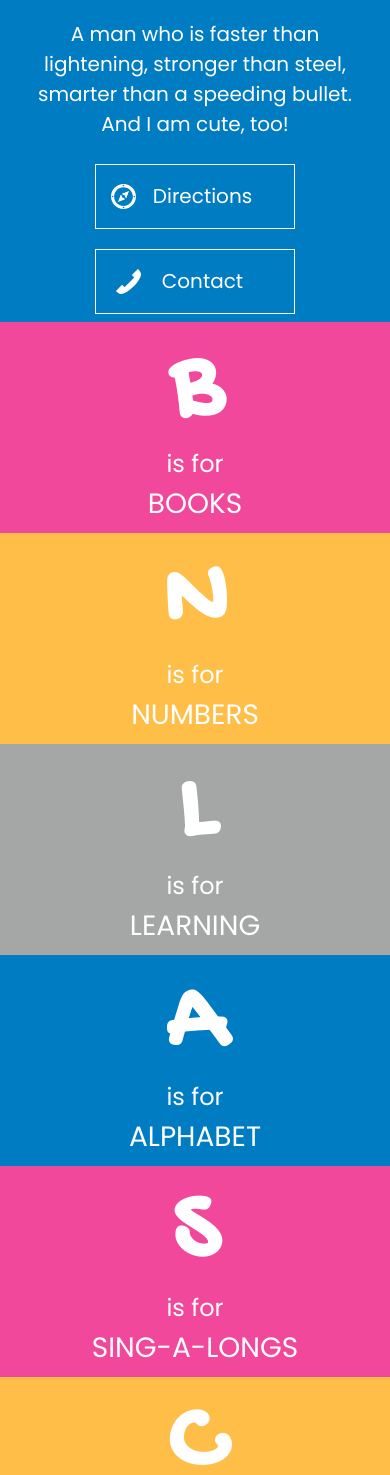
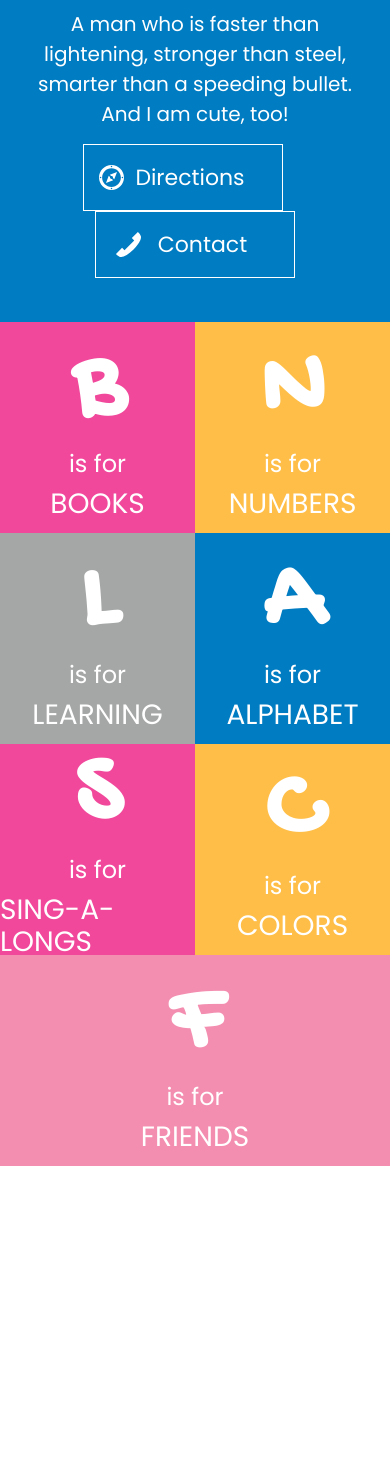
Before and after one commit to christielynam/cml-comp-challenge-1, a plain HTML site: page index.html in a window 390 px wide. Shown: the part 522-1997 px from the top of the page. After the commit the page ends 1688 px from the top, so only its background shows below. Drawn offline with Linux system fonts and the light colour scheme.

Commit message:
change media queries

```diff
--- a/styles.css
+++ b/styles.css
@@ -22,7 +22,6 @@ header {
   display: flex;
   flex-direction: column;
   justify-content: space-between;
-  flex-grow: 2;
   padding: 50px 35px 50px;
   background-color: #007CC2;
   color: #FFFFFF;
@@ -75,7 +74,6 @@ button {
   display: flex;
   align-items: center;
   justify-content: center;
-  flex-grow: 1;
   cursor: pointer;
 }
 
@@ -225,10 +223,10 @@ a {
 
 @media screen and (max-width: 1400px) {
   h1 {
-    font-size: 60px;
+    font-size: 55px;
   }
   .header-content {
-    font-size: 20px;
+    font-size: 17px;
   }
   button {
     width: 175px;
@@ -290,6 +288,9 @@ a {
     background-size: 30px;
     font-size: 25px;
   }
+  #friends {
+    width: 100%;
+  }
 }
 
 @media screen and (max-width: 800px) {
@@ -315,7 +316,7 @@ a {
   }
 }
 
-@media screen and (max-width: 600px) {
+@media screen and (max-width: 600px) and (min-height:875px) {
   header {
     display: flex;
     flex-direction: column;
@@ -326,7 +327,7 @@ a {
   }
   .header-content {
     padding: 25px 0;
-    font-size: 25px;
+    font-size: 20px;
   }
   .top-btn-container {
     display: flex;
@@ -347,7 +348,7 @@ a {
   }
 }
 
-@media screen and (max-width: 400px) and (min-width: 320px) {
+@media screen and (max-width: 450px) and (min-width: 320px) {
   h1 {
     font-size: 38px;
   }
```
